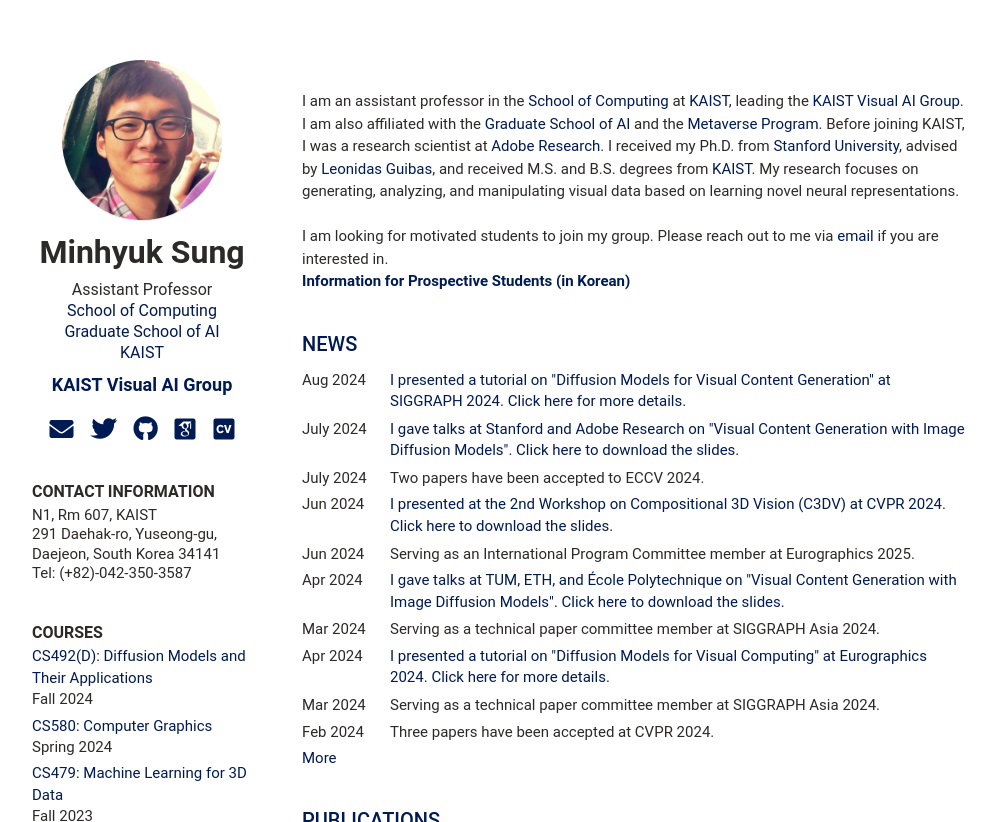
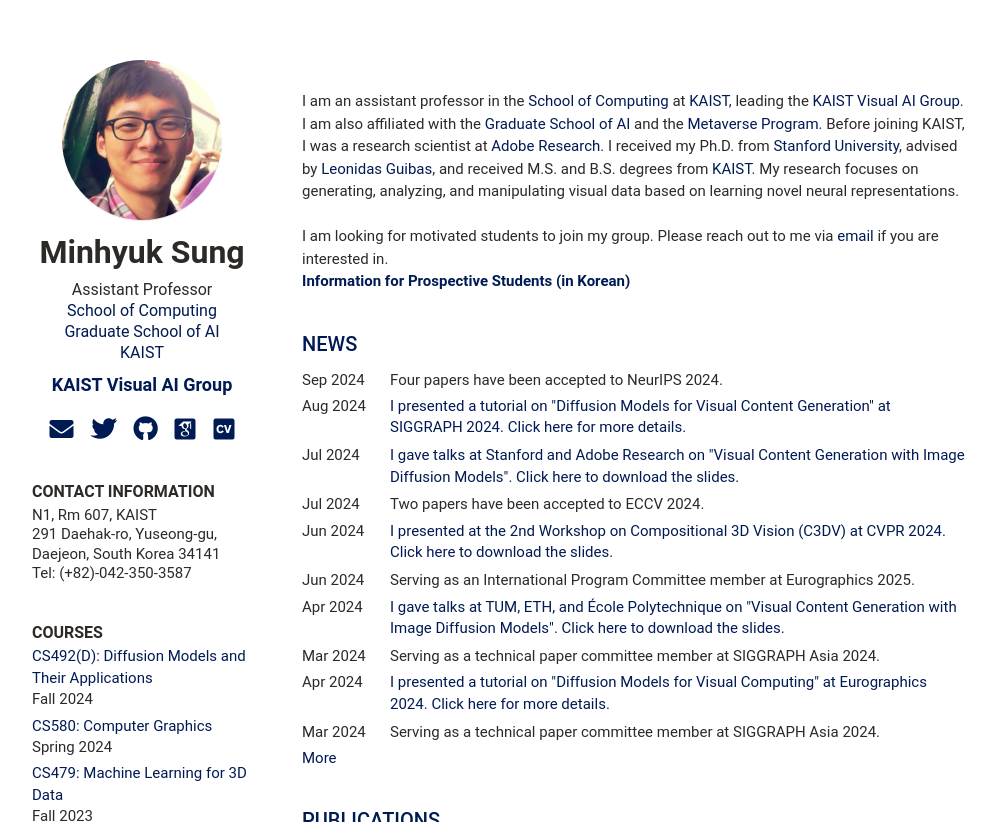
Before and after one commit to mhsung/mhsung.github.io, a Jekyll site: the page built from index.html, in a window 1280 px wide and 900 px high, cut to the strip 0-822 px from the top of the window. Shown: the whole strip, without its empty margins (126-1122 px from the left). Built offline with Jekyll 4.4.1, drawn with Linux system fonts in a browser that asks for light colours; some web fonts are replaced.

Commit message:
Updated.

```diff
--- a/_data/news.yml
+++ b/_data/news.yml
@@ -1,12 +1,14 @@
 news:
+    - title: "Four papers have been accepted to NeurIPS 2024."
+      time: Sep 2024
     - title: "I presented a tutorial on \"Diffusion Models for Visual Content Generation\" at SIGGRAPH 2024. Click here for more details."
       link: https://geometry.cs.ucl.ac.uk/courses/diffusion4ContentCreation_sigg24/
       time: Aug 2024
     - title: "I gave talks at Stanford and Adobe Research on \"Visual Content Generation with Image Diffusion Models\". Click here to download the slides."
       link: https://onedrive.live.com/?authkey=%21AHL%5FdHl6y%5FVYEao&id=60562023B6640282%2132943&cid=60562023B6640282&parId=root&parQt=sharedby&o=OneUp
-      time: July 2024
+      time: Jul 2024
     - title: "Two papers have been accepted to ECCV 2024."
-      time: July 2024
+      time: Jul 2024
     - title: "I presented at the 2nd Workshop on Compositional 3D Vision (C3DV) at CVPR 2024. Click here to download the slides."
       link: https://onedrive.live.com/?authkey=%21AOvd4zq8Y3e8ZlY&cid=60562023B6640282&id=60562023B6640282%2130900&parId=60562023B6640282%212031&o=OneUp
       time: Jun 2024
```
Also changed, not shown: 2 other files.
